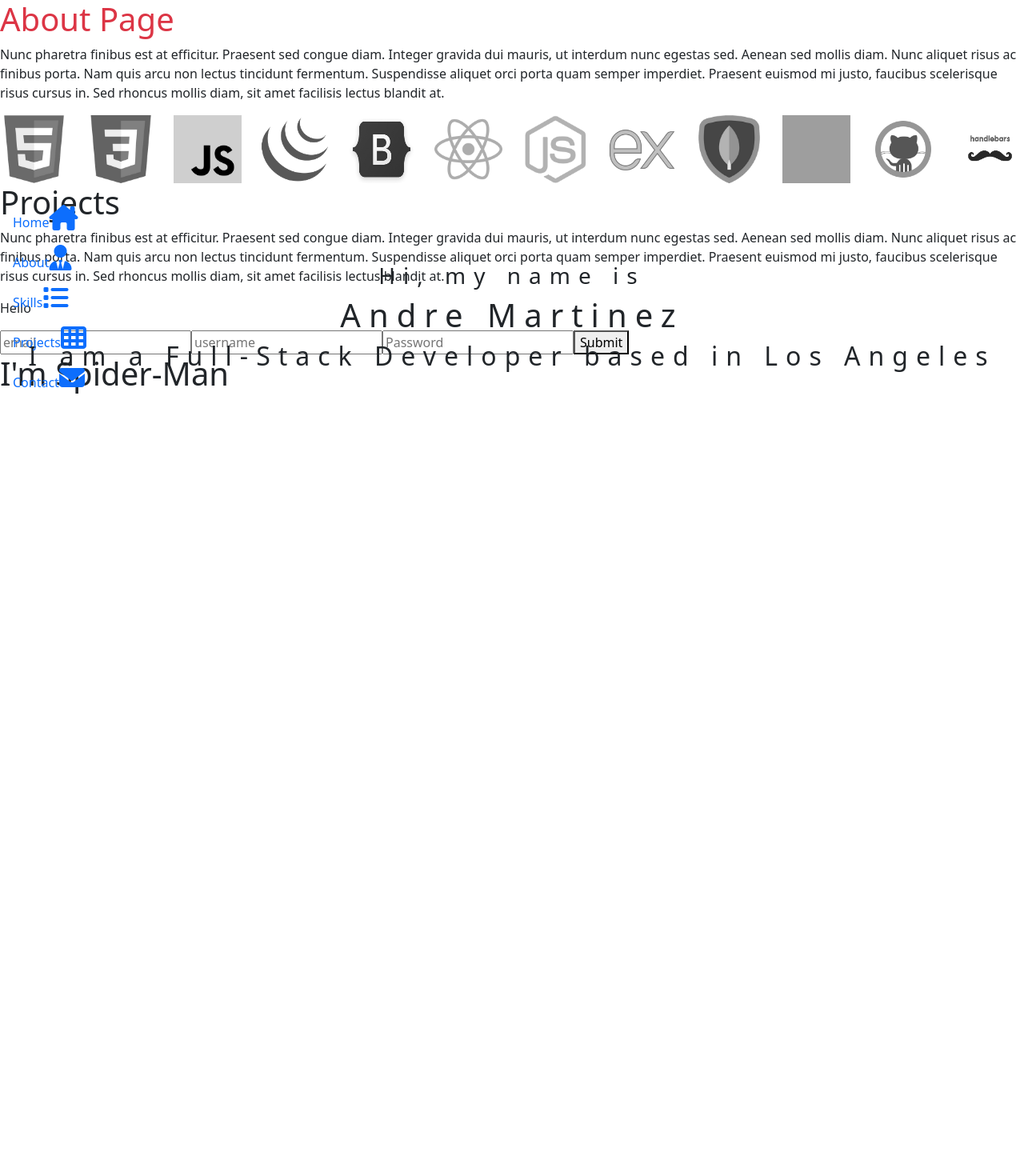
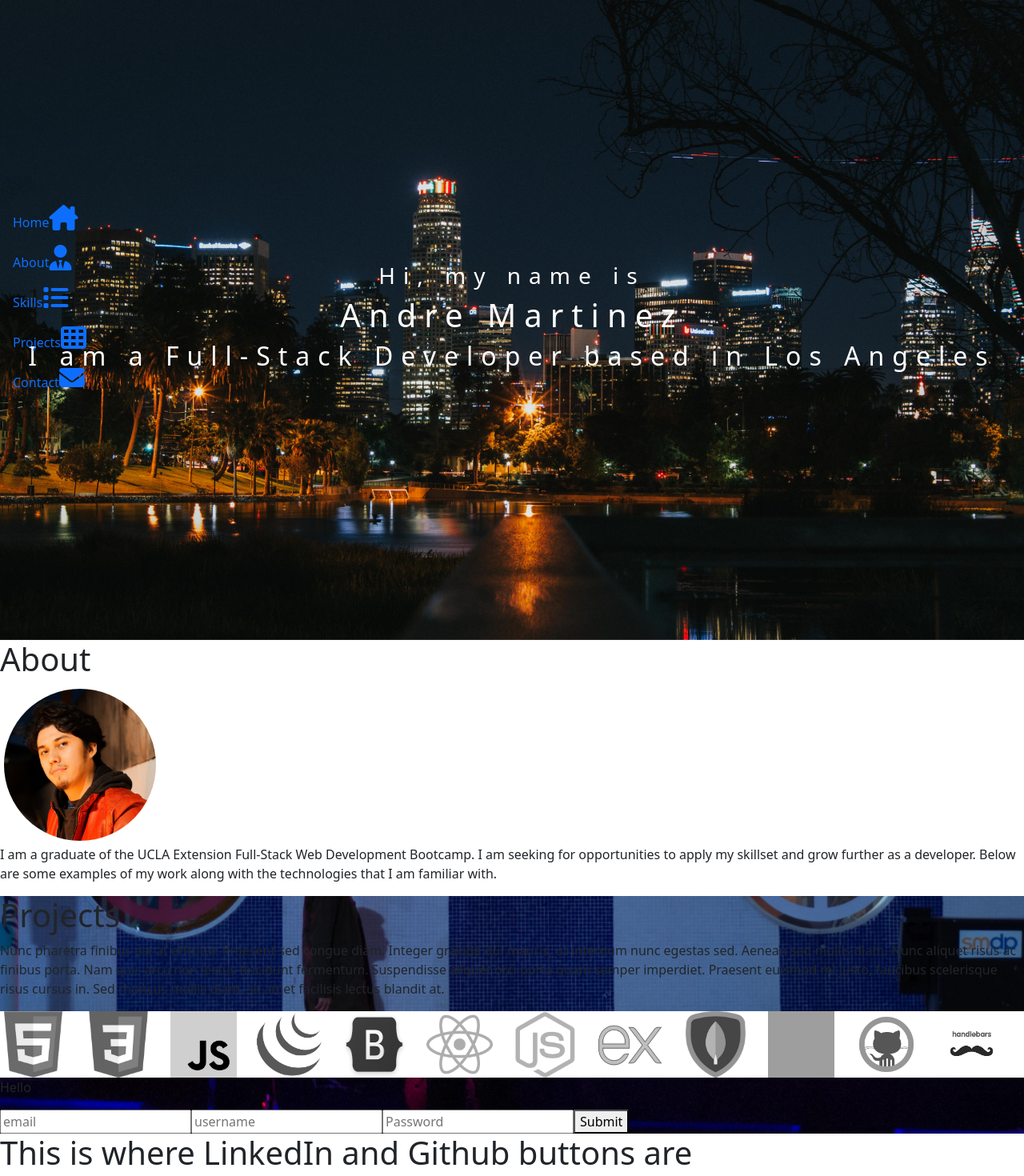
Before and after one commit to Andre-Martinez-1/react-portfolio, a React (Create React App) app: page / in a window 1280 px wide. Shown: the top 1470 px of the page at 80% size. Before the commit the page ends 800 px from the top, so only its background shows below. Built offline with nearby package versions, Linux system fonts and the light colour scheme; grey boxes are pictures that could not be loaded.

Commit message:
set up react parallax on pages and fixed horizontal width

```diff
--- a/src/components/Footer.js
+++ b/src/components/Footer.js
@@ -3,7 +3,7 @@ import React from 'react';
 export default function Footer() {
   return (
     <div>
-      <h1>I'm Spider-Man</h1>
+      <h1>This is where LinkedIn and Github buttons are</h1>
     </div>
   );
 }
--- a/src/components/PortfolioContainer.js
+++ b/src/components/PortfolioContainer.js
@@ -17,9 +17,9 @@ export default function PortfolioContainer() {
 
       {<About />}
 
+      {<Portfolio />}
+
       {<Horizontal />}
-
-      {<Portfolio />}
 
       {<Contact />}
 
--- /dev/null
+++ b/src/components/css/about.css
@@ -0,0 +1,7 @@
+.profile-pic {
+    width: auto;
+    height: 100%;
+    max-height: 200px;
+    padding: 5px;
+    border-radius: 50%;
+  }
--- /dev/null
+++ b/src/components/css/contact.css
@@ -0,0 +1,4 @@
+.contact-background{
+    position: relative;
+    height: 100vh;
+  }
--- a/src/components/css/home.css
+++ b/src/components/css/home.css
@@ -12,6 +12,11 @@
     padding: 1rem;
     font-size: 1.5rem;
     letter-spacing: 10px;
-    /* color: red; */
+    color: white;
     border-radius: 30px;
   }
+
+  .home-background{
+    position: relative;
+    height: 100vh;
+  }
--- a/src/components/css/horizontal.css
+++ b/src/components/css/horizontal.css
@@ -1,7 +1,13 @@
 .icon {
     filter: grayscale(100%);
+
 }
 
 .icon:hover {
     filter: none;
+
 }
+
+.horizontal-container{
+    width:100%;
+}
--- /dev/null
+++ b/src/components/css/portfolio.css
@@ -0,0 +1,4 @@
+.projects-background{
+    position: relative;
+    height: 100vh;
+  }
--- a/src/components/pages/About.js
+++ b/src/components/pages/About.js
@@ -1,17 +1,19 @@
 import React from 'react';
+import ProfilePicture from "../../assets/background-imgs/Profile-pic.jpg"
+import "../css/about.css";
 
 export default function About() {
   return (
     <div>
-      <h1 className='text-danger'>About Page</h1>
+      <h1>About</h1>
+      <div className='profile'>
+         <img src = {ProfilePicture} alt ="Andre profile" className="profile-pic"></img>
       <p>
-        Nunc pharetra finibus est at efficitur. Praesent sed congue diam.
-        Integer gravida dui mauris, ut interdum nunc egestas sed. Aenean sed
-        mollis diam. Nunc aliquet risus ac finibus porta. Nam quis arcu non
-        lectus tincidunt fermentum. Suspendisse aliquet orci porta quam semper
-        imperdiet. Praesent euismod mi justo, faucibus scelerisque risus cursus
-        in. Sed rhoncus mollis diam, sit amet facilisis lectus blandit at.
+        I am a graduate of the UCLA Extension Full-Stack Web Development Bootcamp.
+        I am seeking for opportunities to apply my skillset and grow further as a developer.
+        Below are some examples of my work along with the technologies that I am familiar with.
       </p>
+      </div>
     </div>
   );
 }
--- a/src/components/pages/Contact.js
+++ b/src/components/pages/Contact.js
@@ -1,5 +1,7 @@
 import React, { useState } from 'react';
 import { checkPassword, validateEmail } from '../utils/helpers';
+import { Parallax } from 'react-parallax';
+import TheVoidz from "../../assets/background-imgs/IMG_6338.jpg"
 
 function Contact() {
   // Create state variables for the fields in the form
@@ -52,6 +54,7 @@ function Contact() {
 
 
   return (
+    <Parallax className="contact-background" bgImage={TheVoidz} bgImageAlt="Image of band known as The Voidz" strength={800}>
     <div>
       <p>Hello {userName}</p>
       <form className="form">
@@ -84,6 +87,7 @@ function Contact() {
         </div>
       )}
     </div>
+    </Parallax>
   );
 }
 
--- a/src/components/pages/Home.js
+++ b/src/components/pages/Home.js
@@ -1,8 +1,12 @@
 import React from 'react';
 import "../css/home.css";
+import { Parallax } from 'react-parallax';
+import LosAngeles from "../../assets/background-imgs/IMG_5702.jpg"
 
 export default function Home() {
   return (
+      <Parallax className="home-background" bgImage={LosAngeles} bgImageAlt="Image of Los Angeles" strength={800}>
+
     <div className="home-details " id="home">
       <div className="home-text text-center">
         <h3>Hi, my name is </h3>
@@ -10,5 +14,6 @@ export default function Home() {
         <h2>I am a Full-Stack Developer based in Los Angeles</h2>
       </div>
     </div>
+    </Parallax>
   );
 }
--- a/src/components/pages/Portfolio.js
+++ b/src/components/pages/Portfolio.js
@@ -1,8 +1,11 @@
 import React from 'react';
-
+import { Parallax } from 'react-parallax';
+import Swingers from "../../assets/background-imgs/IMG_4939.jpg"
 
 export default function Portfolio(){
   return(
+<Parallax className="projects-background" bgImage={Swingers} bgImageAlt="Image of Andre Martinez walking in front of Swingers Diner" strength={800}>
+
     <div>
     <h1>Projects</h1>
     <p>
@@ -14,5 +17,6 @@ export default function Portfolio(){
     in. Sed rhoncus mollis diam, sit amet facilisis lectus blandit at.
   </p>
   </div>
+</Parallax>
   );
 }
```
